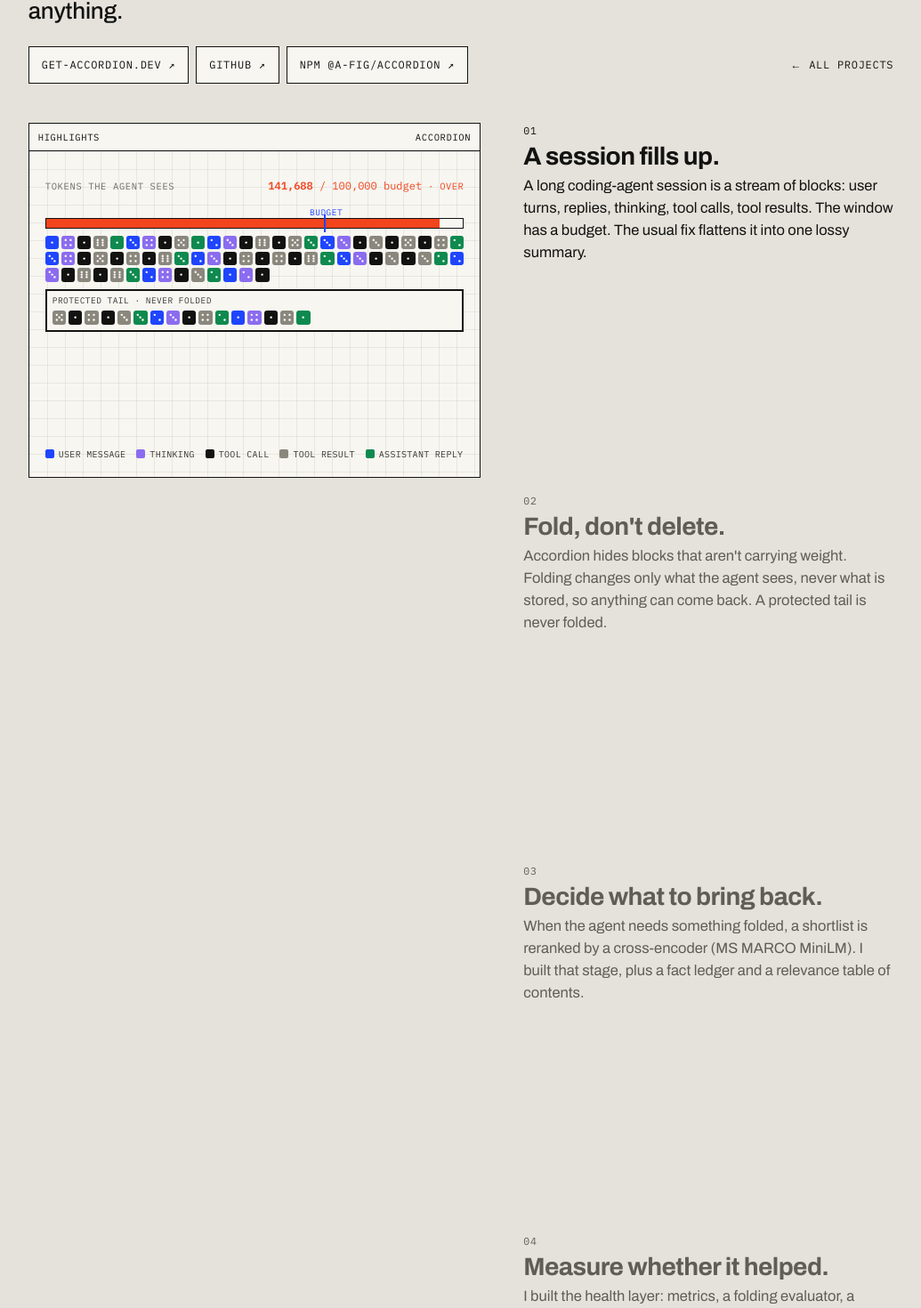
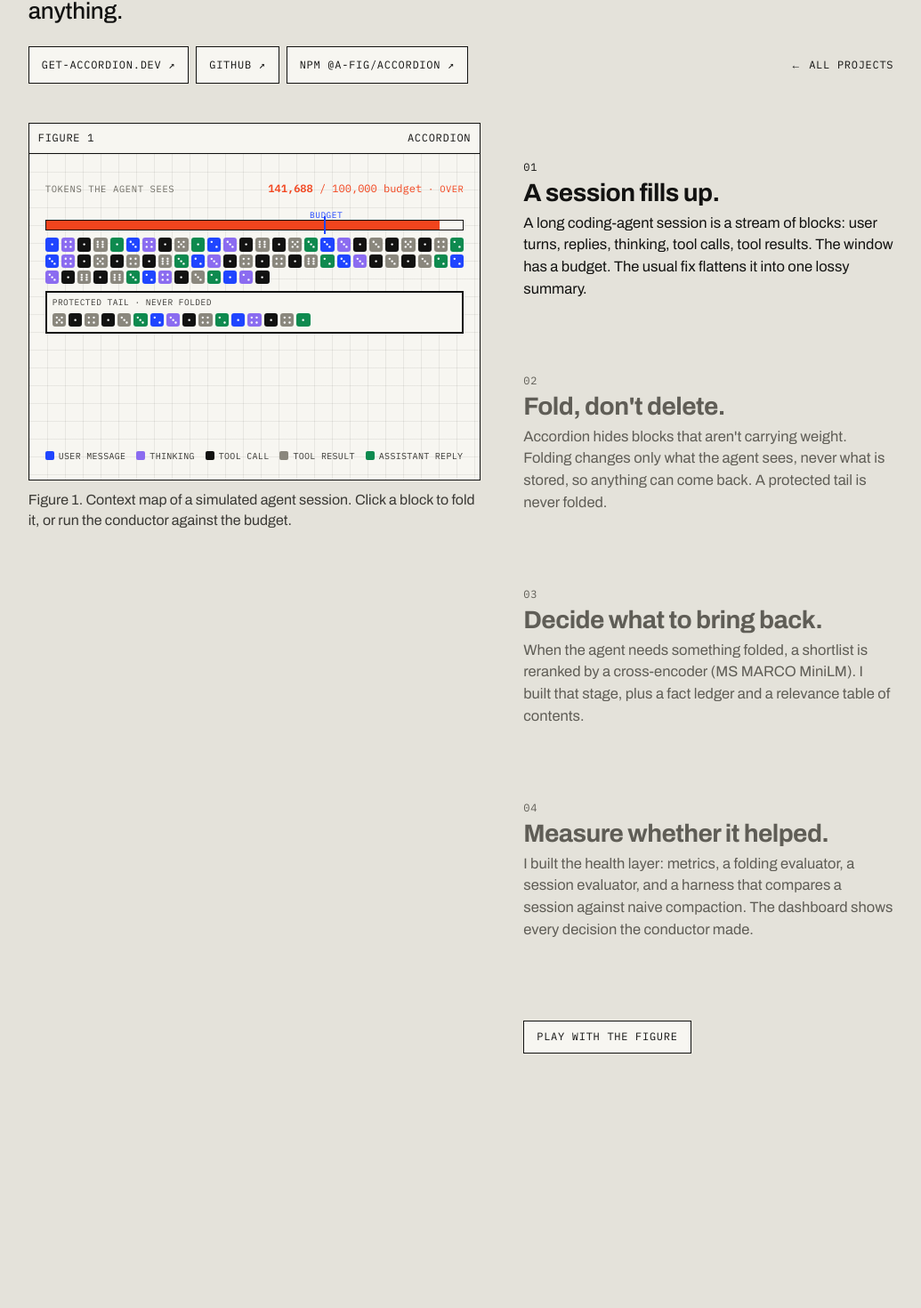
Before and after one commit to aadityad12/aadityad.dev, a Next.js app: page /work/accordion/ in a window 1280 px wide. Shown: the part 259-1729 px from the top of the page at 89% size, without its empty margins (122-1157 px from the left). Built offline with nearby package versions, Linux system fonts and the light colour scheme.

Commit message:
09 The reel: closer beats, and a figure that frees itself
Tighten desktop beats, release the sticky figure after the final beat, keep free-mode controls in view, and hide only the desktop repeat.

Co-authored-by: factory-droid[bot] <138933559+factory-droid[bot]@users.noreply.github.com>

```diff
--- a/app/components/work/Reel.tsx
+++ b/app/components/work/Reel.tsx
@@ -12,47 +12,72 @@ type ReelProps = {
 };
 
 // The active beat is the one crossing a line 40% down the viewport.
-const TRIGGER_LINE = "-40% 0px -60% 0px";
+const TRIGGER_LINE = 0.4;
 
 export default function Reel({ beats, figure: F, title, caption }: ReelProps) {
   const [active, setActive] = useState<number | null>(0);
   const list = useRef<HTMLOListElement>(null);
+  const end = useRef<HTMLLIElement>(null);
+  const frame = useRef<HTMLElement>(null);
 
   useEffect(() => {
-    const items = list.current?.querySelectorAll<HTMLElement>(".beat");
+    const items = list.current?.querySelectorAll<HTMLElement>(".beat, .reel-end");
     if (!items?.length) return;
-    const io = new IntersectionObserver(
+    let io: IntersectionObserver;
+    const observe = () => {
+      io?.disconnect();
+      // Percentage root margins use width, even on the vertical edges.
+      // Pixel margins keep the reading line at 40% of the viewport height.
+      const height = Math.max(1, window.innerHeight);
+      const top = Math.floor(height * TRIGGER_LINE);
+      const bottom = Math.max(0, height - top - 1);
+      io = new IntersectionObserver(
         (entries) => {
           for (const e of entries) {
-          if (e.isIntersecting) setActive(Number((e.target as HTMLElement).dataset.i));
+            const i = (e.target as HTMLElement).dataset.i;
+            if (e.isIntersecting) {
+              setActive(i === undefined ? null : Number(i));
+            } else if (Number(i) === beats.length - 1 && e.boundingClientRect.bottom < (e.rootBounds?.top ?? top)) {
+              // A wheel step can cross the one-pixel sentinel between frames.
+              // Leaving the final beat above the line also releases the figure.
+              setActive(null);
+            }
           }
         },
-      { rootMargin: TRIGGER_LINE, threshold: 0 },
+        { rootMargin: `-${top}px 0px -${bottom}px 0px`, threshold: 0 },
       );
       items.forEach((el) => io.observe(el));
-    return () => io.disconnect();
-  }, []);
+    };
+    observe();
+    window.addEventListener("resize", observe);
+    return () => {
+      io.disconnect();
+      window.removeEventListener("resize", observe);
+    };
+  }, [beats.length]);
 
   const play = () => {
     setActive(null);
     const reduce = matchMedia("(prefers-reduced-motion: reduce)").matches;
-    document.getElementById("figure")?.scrollIntoView({ behavior: reduce ? "auto" : "smooth", block: "start" });
+    end.current?.scrollIntoView({ behavior: reduce ? "auto" : "smooth", block: "center" });
+    frame.current?.focus({ preventScroll: true });
   };
 
   return (
     <section className="reel" aria-labelledby="reel-h" data-active-beat={active ?? "free"}>
       <h2 id="reel-h" className="visually-hidden">{title} highlights</h2>
-      <div className="reel-figure">
-        <figure className="fig" role="group" aria-label={caption}>
+      <div className="reel-figure" id="figure" data-mode={active === null ? "free" : "beat"}>
+        <figure className="fig" role="group" aria-label={caption} tabIndex={-1} ref={frame}>
           <div className="fig-frame">
             <div className="fig-bar">
-              <span>Highlights</span>
+              <span>Figure 1</span>
               <span>{title}</span>
             </div>
-            <div className="fig-body">
+            <div className="fig-body" tabIndex={active === null ? 0 : undefined}>
               <F beat={active} />
             </div>
           </div>
+          <figcaption className="reel-cap">Figure 1. {caption}</figcaption>
         </figure>
       </div>
       <ol className="reel-beats" ref={list}>
@@ -63,9 +88,10 @@ export default function Reel({ beats, figure: F, title, caption }: ReelProps) {
             <p>{b.body}</p>
           </li>
         ))}
+        <li className="reel-end" aria-hidden="true" ref={end} />
       </ol>
       <p className="reel-free">
-        <button type="button" onClick={play}>Play with the figure ↓</button>
+        <button type="button" onClick={play}>Play with the figure</button>
       </p>
     </section>
   );
--- a/app/globals.css
+++ b/app/globals.css
@@ -662,19 +662,29 @@ main.work { max-width: 1080px; margin: 0 auto; padding: 0 var(--pad) clamp(40px,
 .reel-beats { list-style: none; margin: 20px 0 0; padding: 0; display: grid; gap: 28px; }
 .beat { color: #5f5d56; } /* darker than --muted so inactive beats keep 4.5:1 */
 .beat[aria-current="step"] { color: var(--ink); }
-.beat-n { display: block; font-family: var(--mono); font-size: 11.5px; letter-spacing: 0.07em; }
+.beat-n { display: block; font-family: var(--mono); font-size: 12px; letter-spacing: 0.07em; }
 .beat h3 { margin: 4px 0 6px; font-size: clamp(22px, 5.5vw, 28px); font-weight: 700; line-height: 1.12; letter-spacing: -0.02em; }
 .beat p { margin: 0; max-width: 46ch; font-size: 16.5px; line-height: 1.5; }
-.beat:last-child { margin-bottom: 20vh; }
-.reel-free { margin: 0; }
+.beat:nth-last-child(2) { margin-bottom: 20vh; }
+.reel-end { height: 1px; margin: 0; scroll-margin-bottom: calc(20vh + var(--mast-h) + 12px); }
+.reel-cap { display: none; }
+.reel-free { display: none; margin: 0; }
 .reel-free button { padding: 8px 14px; border: 1.5px solid var(--ink); background: var(--paper); color: var(--ink); font-family: var(--mono); font-size: 12px; letter-spacing: 0.06em; text-transform: uppercase; cursor: pointer; }
 .reel-free button:hover { background: var(--ink); color: var(--paper); }
 @media (min-width: 900px) {
   .reel { display: grid; grid-template-columns: minmax(0, 1.1fr) minmax(0, 0.9fr); column-gap: 48px; }
   .reel-figure { grid-column: 1; grid-row: 1 / span 2; align-self: start; top: calc(var(--mast-h) + 24px); max-height: none; overflow: visible; padding: 0; background: none; box-shadow: none; }
-  .reel-figure .fig-bar { display: flex; }
+  .reel-figure .fig-bar { display: flex; font-size: 12px; }
   .reel-figure .fig-body { padding: clamp(10px, 1.6vw, 18px); }
   .reel-beats { grid-column: 2; grid-row: 1; margin: 0; gap: 0; }
-  .beat { min-height: 52vh; }
-  .reel-free { grid-column: 2; grid-row: 2; }
+  .beat { min-height: 30vh; padding: 4vh 0; display: flex; flex-direction: column; justify-content: center; }
+  .beat:nth-last-child(2) { margin-bottom: 6vh; }
+  .reel-cap { display: block; margin-top: 10px; font-size: 16px; color: var(--ink-2); line-height: 1.45; }
+  .reel-figure[data-mode="free"] .fig { display: flex; flex-direction: column; max-height: calc(80vh - var(--mast-h) - 24px); }
+  .reel-figure[data-mode="free"] .fig-frame { display: flex; flex-direction: column; min-height: 0; }
+  .reel-figure[data-mode="free"] .fig-bar, .reel-figure[data-mode="free"] .reel-cap { flex: none; }
+  .reel-figure[data-mode="free"] .fig-body { min-height: 0; overflow: auto; }
+  .reel-figure[data-mode="free"] .fig-bar::after { content: "Live"; color: var(--ok); }
+  .reel-free { display: block; grid-column: 2; grid-row: 2; min-height: 40vh; }
+  .work-fig-mobile { display: none; }
 }
--- a/app/work/[slug]/page.tsx
+++ b/app/work/[slug]/page.tsx
@@ -80,7 +80,7 @@ export default async function WorkPage({ params }: { params: Promise<{ slug: str
         {hasReel && (
           <Reel beats={note.beats!} figure={F!} title={note.title} caption={note.figure} />
         )}
-        <div id={hasReel ? "figure" : undefined} className={WIDE.has(note.id) ? "work-fig-wide" : "work-fig-narrow"}>
+        <div className={`${hasReel ? "work-fig-mobile " : ""}${WIDE.has(note.id) ? "work-fig-wide" : "work-fig-narrow"}`}>
           {F ? (
             <Fig num="1" label={note.title} caption={note.figure}>
               <F />
```
Lines whose indentation alone changed are shown as unchanged.
